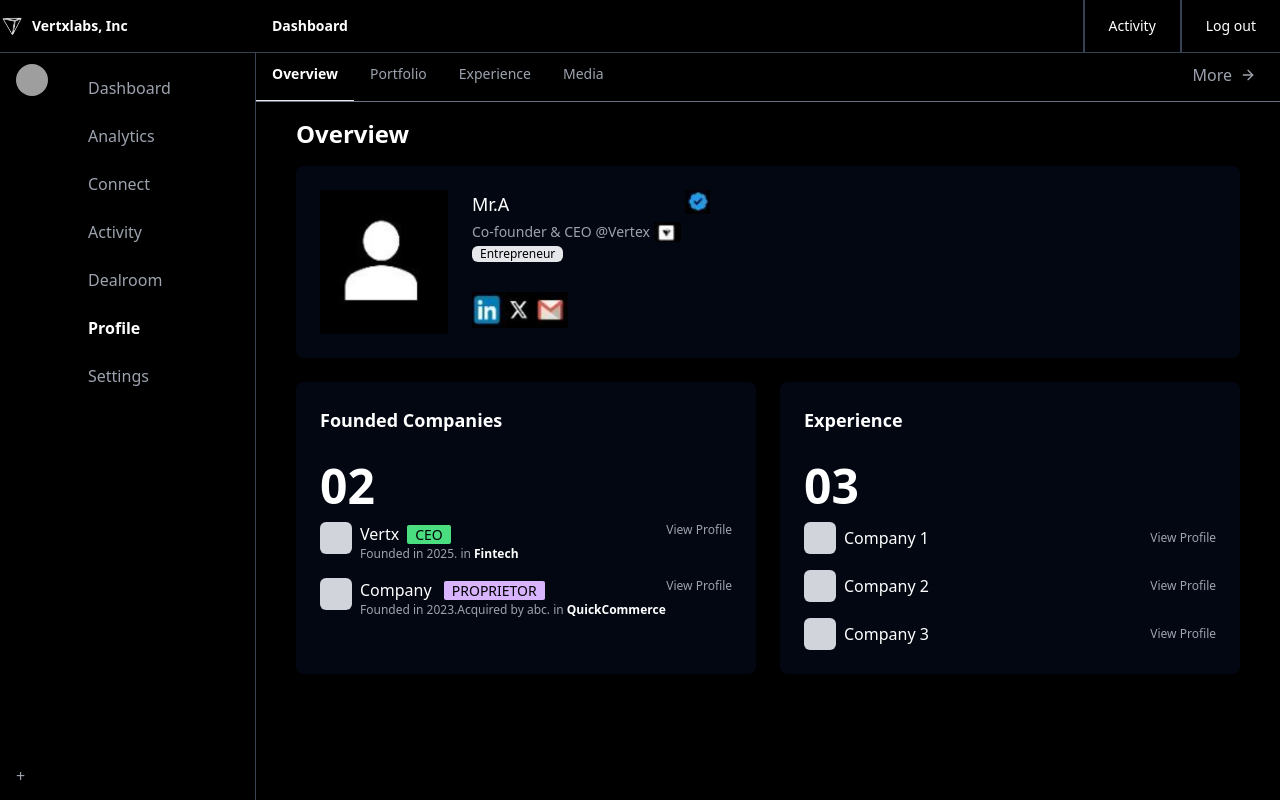
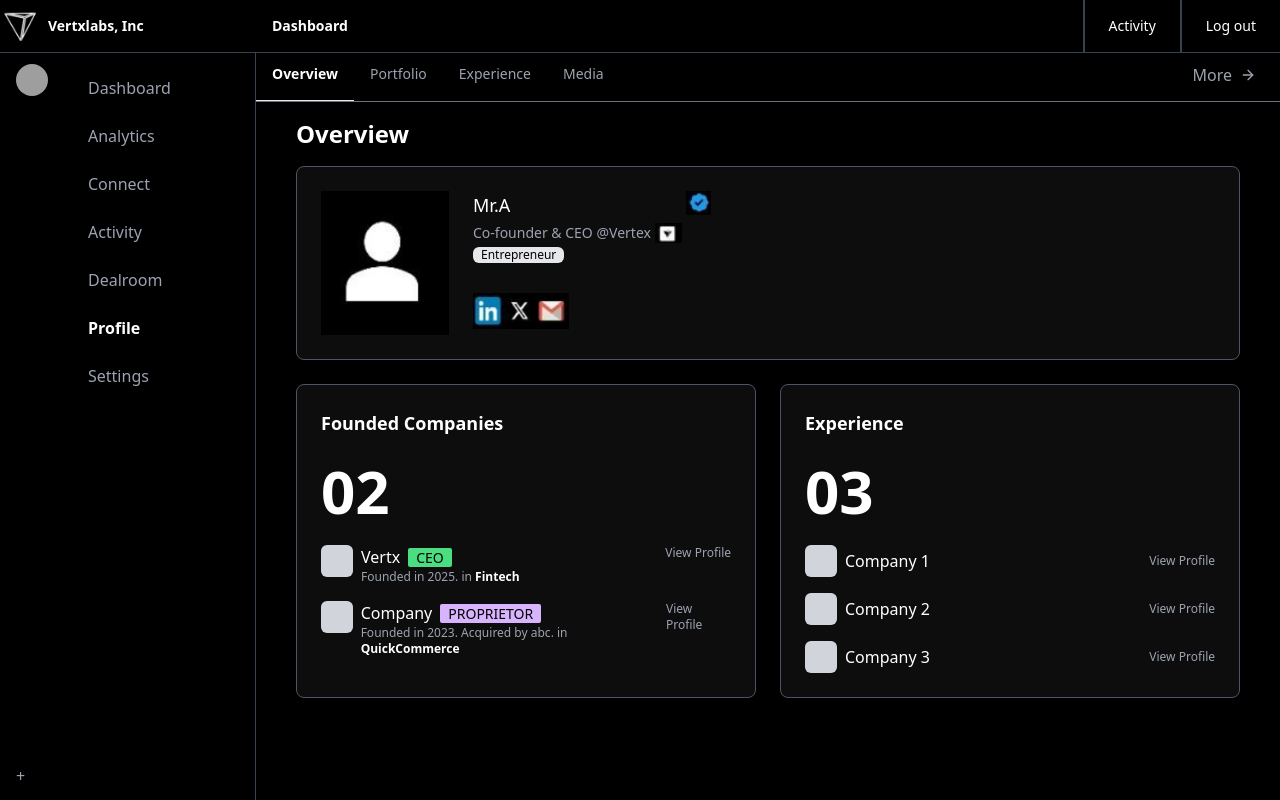
Before and after one commit to simran-18/vertx-assignment, a React (Vite) app: page /profile in a window 1280 px wide. Built offline with nearby package versions, Linux system fonts and the light colour scheme; grey boxes are pictures that could not be loaded.

Commit message:
css refinement

```diff
--- a/src/commonComponents/Navbar.jsx
+++ b/src/commonComponents/Navbar.jsx
@@ -12,7 +12,7 @@ export function Navbar() {
       {/* Desktop Navbar */}
       <div className="hidden md:flex items-center w-full ">
         <div className="flex items-center w-80">
-          <img src={logo} alt="Logo" className="h-6 mr-2" loading='lazy' />
+          <img src={logo} alt="Logo" className="h-10 mr-2" loading='lazy' />
           <span className="text-white font-bold">Vertxlabs, Inc</span>
         </div>
 
--- a/src/components/Profile.jsx
+++ b/src/components/Profile.jsx
@@ -11,17 +11,33 @@ const tabs = [
     { id: "experience", label: "Experience" },
     { id: "media", label: "Media" },
 ];
+
+const foundedCompanies = [
+    { name: "Vertx", year: 2025, industry: "Fintech", role: "CEO", roleBg: "bg-green-400" },
+    { name: "Company", year: 2023, industry: "QuickCommerce", role: "PROPRIETOR", roleBg: "bg-purple-300", acquired: "abc" }
+];
+
+const experiences = ["Company 1", "Company 2", "Company 3"];
+
+const SectionCard = ({ title, count, items, renderItem }) => (
+    <div className="bg-white/5 border border-gray-600 p-6 rounded-lg">
+        <h3 className="text-white text-lg font-semibold">{title}</h3>
+        <span className="text-6xl font-bold text-white my-6 block">0{count}</span>
+        <div className="space-y-4">{items.map(renderItem)}</div>
+    </div>
+);
+
 const Profile = () => {
     const [activeTab, setActiveTab] = useState("overview");
+
     return (
         <div className="bg-black my-12 text-white min-h-screen w-full lg:max-h-[90vh] overflow-y-scroll z-0">
-            <div className="flex justify-between border-b border-gray-500 ">
-                <div className="w-full ">
+            <div className="flex justify-between border-b border-gray-500">
+                <div className="w-full">
                     {tabs.map(({ id, label }) => (
                         <button
                             key={id}
-                            className={`w-1/4 lg:px-4 lg:w-fit text-sm transition-all py-4 ${activeTab === id ? "text-white border-b font-bold" : "text-gray-400 hover:text-white"
-                                }`}
+                            className={`w-1/4 lg:px-4 lg:w-fit text-sm transition-all py-4 ${activeTab === id ? "text-white border-b font-bold" : "text-gray-400 hover:text-white"}`}
                             onClick={() => setActiveTab(id)}
                         >
                             {label}
@@ -32,87 +48,57 @@ const Profile = () => {
                     More <FiArrowRight className="ml-2" />
                 </button>
             </div>
-            <div className="px-0 lg:px-10 py-4">
-                <div className="hidden lg:flex justify-between items-center ">
-                    <h1 className="text-2xl font-semibold pb-4 ">Overview</h1>
-                </div>
+
+            <div className="px-0 lg:px-10 py-4 m-2 lg:m-0">
+                <h1 className="hidden lg:block text-2xl font-semibold pb-4">Overview</h1>
                 <div className="grid grid-cols-1 gap-6 mb-6">
-                    <div className="bg-gray-950 p-6 rounded-lg">
-                        <div className="flex flex-col lg:flex-row">
-                            <img src={profile} alt="profile" className="h-36 w-32" />
-                            <div className="flex flex-row  items-end lg:items-start lg:flex-col ml-6">
-                                <div>
-                                    <h1 className="flex text-lg">Mr.A <img src={tick} alt="tick" className="h-6 ml-44" /></h1>
-                                    <h2 className="py-1 text-sm text-gray-400 flex">Co-founder & CEO @Vertex <img src={arrow} alt="tick" className="h-5 ml-1" /></h2>
-                                    <p className="text-xs bg-gray-200 text-black w-fit px-2 rounded-md">Entrepreneur</p>
-                                </div>
-                                <img src={social} alt="socail" className="w-16 lg:w-24 lg:h-12 mt-6 object-contain" />
+                    <div className="bg-white/5 border border-gray-600 p-6 rounded-lg flex flex-col lg:flex-row">
+                        <img src={profile} alt="profile" className="h-36 w-32" />
+                        <div className="flex flex-row items-end lg:items-start lg:flex-col ml-6">
+                            <div>
+                                <h1 className="flex text-lg">Mr.A <img src={tick} alt="tick" className="h-6 ml-44" /></h1>
+                                <h2 className="py-1 text-sm text-gray-400 flex">Co-founder & CEO @Vertex <img src={arrow} alt="tick" className="h-5 ml-1" /></h2>
+                                <p className="text-xs bg-gray-200 text-black w-fit px-2 rounded-md">Entrepreneur</p>
                             </div>
+                            <img src={social} alt="social" className="w-16 lg:w-24 lg:h-12 mt-6 object-contain" />
                         </div>
                     </div>
                 </div>
+
                 <div className="grid grid-cols-1 lg:grid-cols-2 gap-6">
-                    <div className="bg-gray-950 p-6 rounded-lg">
-                        <h3 className="text-white text-lg font-semibold mb-4">Founded Companies</h3>
-                        <div className="flex items-center justify-between">
-                            <span className="text-5xl font-bold text-white my-3">02</span>
-                        </div>
-                        <div className="space-y-4">
-                                <div className="flex flex-col">
-                                    <div className="flex justify-between items-start w-full">
-                                    <div className="h-8 w-8 bg-gray-300 rounded-md mr-2"></div>
-                                       <div>
-                                        <h1 className="font-medium text-white flex-grow">
-                                            Vertx
-                                            <span className="bg-green-400 ml-2 text-sm px-2 text-black rounded-sm">CEO</span>
-                                        </h1>
-                                       <h1 className="text-xs text-gray-400 block">Founded in 2025. in <span className="font-bold text-white">Fintech</span></h1>
-                                       </div>
-                                        <h2 className="ml-auto text-gray-400 text-xs cursor-pointer">View Profile</h2>
-                                    </div>
-                                </div>
-                                <div className="flex flex-col">
-                                    <div className="flex justify-between items-start w-full">
-                                    <div className="h-8 w-8 bg-gray-300 rounded-md mr-2"></div>
+                    <SectionCard
+                        title="Founded Companies"
+                        count={foundedCompanies.length}
+                        items={foundedCompanies}
+                        renderItem={({ name, year, industry, role, roleBg, acquired }) => (
+                            <div key={name} className="flex justify-between items-start w-full">
+                                <div className="h-8 w-8 bg-gray-300 rounded-md mr-2"></div>
                                 <div>
-                                    <h1 className="font-medium text-white">Company <span className="bg-purple-300 ml-2 text-sm px-2 text-black rounded-sm">PROPRIETOR</span></h1>
-                                    <span className="text-xs text-gray-400 block">Founded in 2023.Acquired by abc. in <span className="font-bold text-white">QuickCommerce</span></span>
+                                    <h1 className="font-medium text-white flex-grow">
+                                        {name}
+                                        <span className={`ml-2 text-sm px-2 text-black rounded-sm ${roleBg}`}>{role}</span>
+                                    </h1>
+                                    <h2 className="text-xs text-gray-400 block">
+                                        Founded in {year}{acquired ? `. Acquired by ${acquired}` : ""}. in <span className="font-bold text-white">{industry}</span>
+                                    </h2>
                                 </div>
                                 <h2 className="ml-auto text-gray-400 text-xs cursor-pointer">View Profile</h2>
                             </div>
-                        </div>
-                    </div>
-                    </div>
+                        )}
+                    />
 
-                    <div className="bg-gray-950 p-6 rounded-lg">
-                        <h3 className="text-white text-lg font-semibold mb-4">Experience</h3>
-                        <div className="flex items-center justify-between ">
-                            <span className="text-5xl font-bold text-white my-3">03</span>
-                        </div>
-                        <div className="space-y-4">
-                            <div className="flex items-center">
+                    <SectionCard
+                        title="Experience"
+                        count={experiences.length}
+                        items={experiences}
+                        renderItem={(company) => (
+                            <div key={company} className="flex items-center">
                                 <div className="h-8 w-8 bg-gray-300 rounded-md mr-2"></div>
-                                <div>
-                                    <span className="font-medium text-white">Company 1</span>
-                                </div>
+                                <span className="font-medium text-white">{company}</span>
                                 <h2 className="ml-auto text-gray-400 text-xs cursor-pointer">View Profile</h2>
                             </div>
-                            <div className="flex items-center">
-                                <div className="h-8 w-8 bg-gray-300 rounded-md mr-2"></div>
-                                <div>
-                                    <span className="font-medium text-white">Company 2</span>
-                                </div>
-                                <h2 className="ml-auto text-gray-400 text-xs cursor-pointer">View Profile</h2>
-                            </div>
-                            <div className="flex items-center">
-                                <div className="h-8 w-8 bg-gray-300 rounded-md mr-2"></div>
-                                <div>
-                                    <span className="font-medium text-white">Company 3</span>
-                                </div>
-                                <h2 className="ml-auto text-gray-400 text-xs cursor-pointer">View Profile</h2>
-                            </div>
-                        </div>
-                    </div>
+                        )}
+                    />
                 </div>
             </div>
         </div>
```
Also changed, not shown: src/components/Analytics.jsx (+10 -10 lines).
